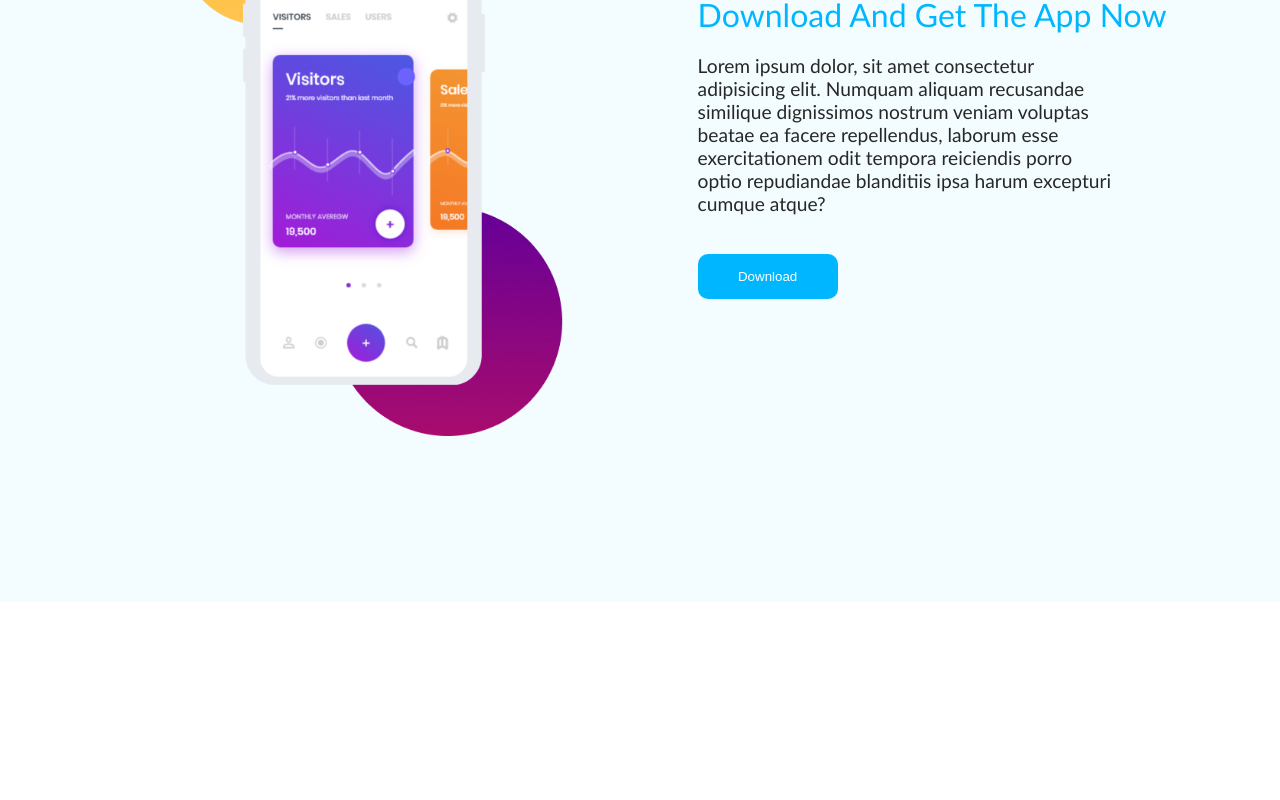
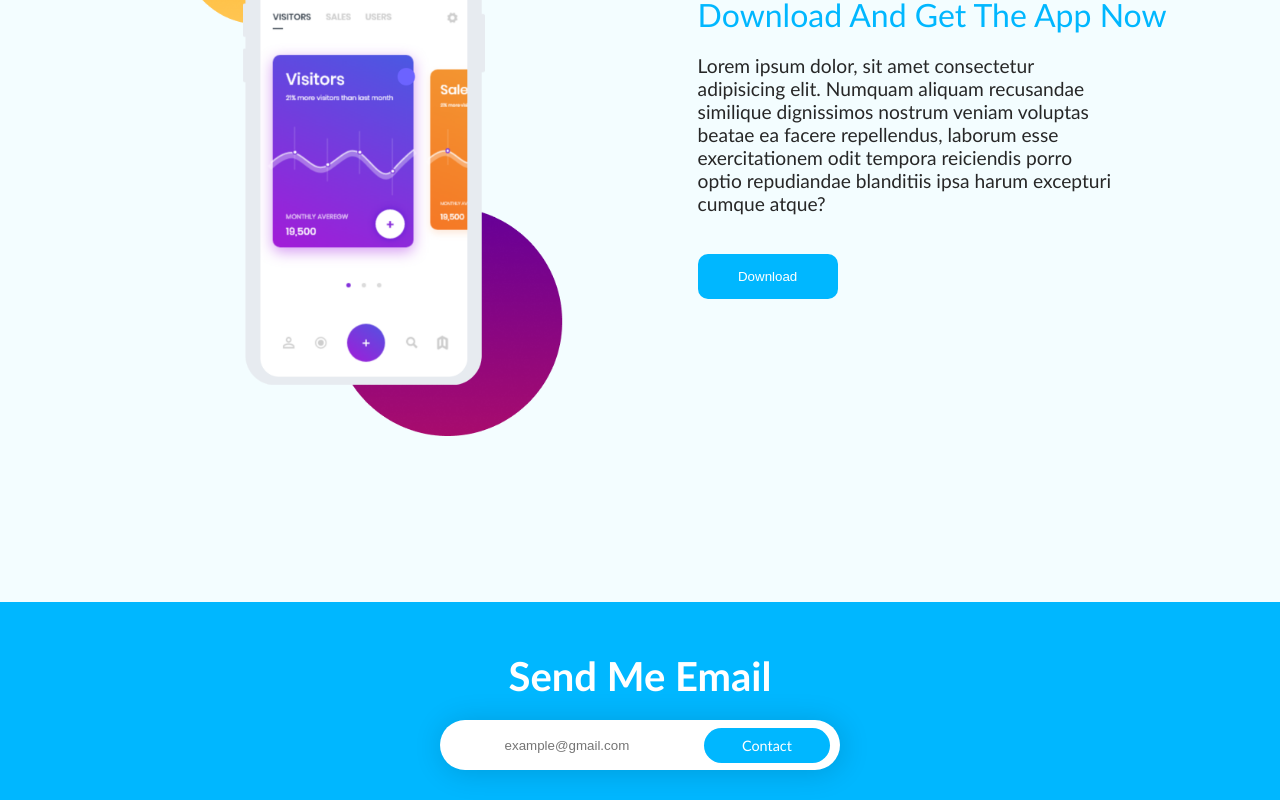
Before and after one commit to femi-ologunwa/basic-react-landing-page, a React (Create React App) app in the folder my-app/: page / in a window 1280 px wide. Shown: the part 3854-4654 px from the top of the page. Before the commit the page ends 4456 px from the top, so only its background shows below. Built offline with nearby package versions, Linux system fonts and the light colour scheme.

Commit message:
completed contact section and component

```diff
--- a/my-app/src/App.js
+++ b/my-app/src/App.js
@@ -5,6 +5,7 @@ import About from './components/about/About';
 import aboutImage1 from './images/Frame 19.png';
 import aboutImage2 from './images/download.png';
 import Presentation from './components/presentation/Presentation';
+import Contact from './components/contact/Contact';
 
 function App() {
    return (
@@ -22,6 +23,7 @@ function App() {
             title='Download And Get The App Now'
             button='Download'
          />
+         <Contact />
       </div>
    );
 }
--- /dev/null
+++ b/my-app/src/components/contact/Contact.js
@@ -0,0 +1,16 @@
+import React from 'react';
+import './contact.css';
+
+function Contact() {
+   return (
+      <div id='contact'>
+         <h3>Send Me Email</h3>
+         <div className='contact-input'>
+            <input type='email' placeholder='example@gmail.com' />
+            <a href='#'>Contact</a>
+         </div>
+      </div>
+   );
+}
+
+export default Contact;
--- /dev/null
+++ b/my-app/src/components/contact/contact.css
@@ -0,0 +1,58 @@
+#contact {
+   background-color: #00b7ff;
+   display: flex;
+   flex-direction: column;
+   justify-content: center;
+   align-items: center;
+   padding: 30px 0px;
+}
+
+#contact h3 {
+   font-size: 2.5rem;
+   margin: 20px;
+   color: #fff;
+}
+
+.contact-input {
+   width: 400px;
+   height: 50px;
+   background-color: #ffffff;
+   display: flex;
+   justify-content: center;
+   border-radius: 50px;
+   box-shadow: 2px 2px 30px rgba(0, 0, 0, 0.15);
+}
+
+.contact-input input {
+   width: 100%;
+   background-color: transparent;
+   border: none;
+   outline: none;
+   text-align: center;
+   color: #242425;
+}
+
+.contact-input a {
+   width: 200px;
+   height: 35px;
+   background-color: #00b7ff;
+   color: #ffffff;
+   display: flex;
+   font-size: 0.9rem;
+   justify-content: center;
+   align-items: center;
+   margin: auto 10px;
+   border-radius: 20px;
+   font-weight: 500;
+   transition: 0.4s ease-out;
+}
+
+.contact-input a:hover {
+   background-color: #0099ff;
+}
+
+@media (max-width: 400px) {
+   .contact-input {
+      width: 300px;
+   }
+}
```
